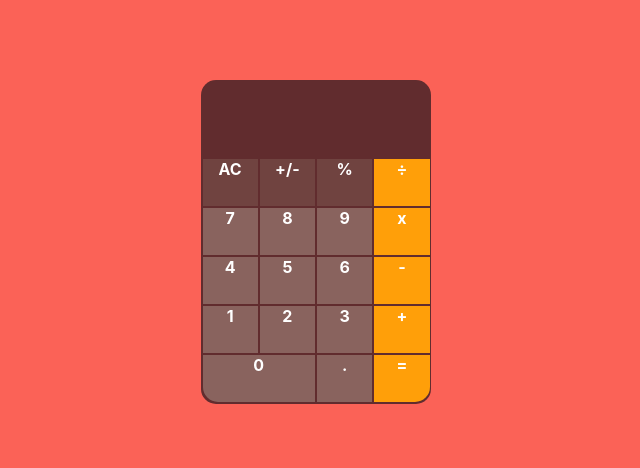
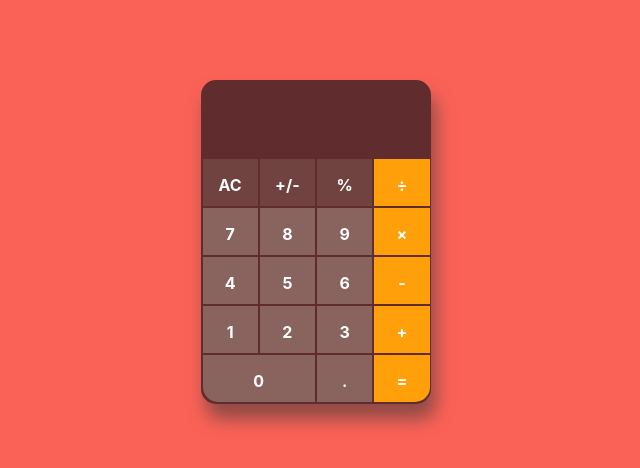
Before and after one commit to marynghiem/Calculator, a React (Create React App) app: page / in a window 1280 px wide. Shown: the top 468 px of the page, without its empty margins (324-964 px from the left). Built offline with nearby package versions, Linux system fonts and the light colour scheme.

Commit message:
replaced clearing out display with a flag and added p tags in html

```diff
--- a/src/components/Calculator.tsx
+++ b/src/components/Calculator.tsx
@@ -149,59 +149,56 @@ useEffect(() => {
 const insertSubtract = () => {
   if (savedNumbers.length % 2 === 0){
     setSavedNumbers([...savedNumbers, parseFloat(display), "-"]);
-  setDisplay("");
+    setShouldClearDisplay(true);
   }
   else {
     setSavedNumbers([...savedNumbers, "-"]);
-    setDisplay("");
+    setShouldClearDisplay(true);
   }
 }
 
 const insertAdd = () => {
   if (savedNumbers.length % 2 === 0) {
     setSavedNumbers([...savedNumbers, parseFloat(display), "+"]);
-    setDisplay("");
+    setShouldClearDisplay(true);
   }
   else {
     setSavedNumbers([...savedNumbers, "+"]);
-    setDisplay("");
+    setShouldClearDisplay(true);
   }
 }
 
 const insertMultiply = () => {
   if (savedNumbers.length % 2 === 0){
     setSavedNumbers([...savedNumbers, parseFloat(display), "*"]);
-    setDisplay("");
+    setShouldClearDisplay(true);
   }
   else{
     setSavedNumbers([...savedNumbers, "*"]);
-    setDisplay("");
+    setShouldClearDisplay(true);
   }
 }
 
 const insertDivide = () => {
   if (savedNumbers.length % 2 === 0){
     setSavedNumbers([...savedNumbers, parseFloat(display), "/"])
-  setDisplay("");
+    setShouldClearDisplay(true);
   }
   else {
     setSavedNumbers([...savedNumbers, "/"])
-    setDisplay("");
+    setShouldClearDisplay(true);
   }
 }
 
 const insertEqual = () => {
   setSavedNumbers([...savedNumbers,parseFloat(display), "="])
-  setDisplay("")
 }
 
 const insertPercent = () => {
   if (savedNumbers.length % 2 === 0){
-    setSavedNumbers([...savedNumbers, parseFloat(display), "%"])
-  setDisplay("");}
+    setSavedNumbers([...savedNumbers, parseFloat(display), "%"])} //dont think i need this set display
   else {
-    setSavedNumbers([savedNumbers[0]/100])
-    setDisplay(`${savedNumbers[0]/100}`);
+    setSavedNumbers([savedNumbers[0], "%"]);
   }
 
 }
@@ -259,25 +256,25 @@ const changeMultiplyColor = () => {
   return (
     <div className="container">
       <div className="calculations">{display}</div>
-        <div className="allClear numbersAndOperators brown" onClick={clearDisplay}>AC</div>
-        <div className="positiveOrNegative numbersAndOperators brown" onClick={insertPositiveOrNegative}>+/-</div>
-        <div className="percent numbersAndOperators brown" onClick={insertPercent}>%</div>
-        <div className={`division numbersAndOperators orange ${changeDivideColor()}`} onClick={insertDivide}>&#247;</div>
-        <div className="seven numbersAndOperators" onClick={insertSeven}>7</div>
-        <div className="eight numbersAndOperators" onClick={insertEight}>8</div>
-        <div className="nine numbersAndOperators" onClick={insertNine}>9</div>
-        <div className={`multiply numbersAndOperators orange ${changeMultiplyColor()}`} onClick={insertMultiply}>x</div>
-        <div className="four numbersAndOperators" onClick={insertFour}>4</div>
-        <div className="five numbersAndOperators" onClick={insertFive}>5</div>
-        <div className="six numbersAndOperators" onClick={insertSix}>6</div>
-        <div className={`minus numbersAndOperators orange ${changeSubtractColor()}`} onClick={insertSubtract}>-</div>
-        <div className="one numbersAndOperators" onClick={insertOne}>1</div>
-        <div className="two numbersAndOperators" onClick={insertTwo}>2</div>
-        <div className="three numbersAndOperators" onClick={insertThree}>3</div>
-        <div className={`plus numbersAndOperators orange ${changeAddColor()}`} onClick={insertAdd}>+</div>
-        <div className="zero numbersAndOperators" onClick={insertZero}>0</div>
-        <div className="decimal numbersAndOperators" onClick={insertDecimal}>.</div>
-        <div className="equal numbersAndOperators orange" onClick={insertEqual}>=</div>
+        <div className="allClear numbersAndOperators brown" onClick={clearDisplay}><p>AC</p></div>
+        <div className="positiveOrNegative numbersAndOperators brown" onClick={insertPositiveOrNegative}><p>+/-</p></div>
+        <div className="percent numbersAndOperators brown" onClick={insertPercent}><p>%</p></div>
+        <div className={`division numbersAndOperators orange ${changeDivideColor()}`} onClick={insertDivide}><p>&#247;</p></div>
+        <div className="seven numbersAndOperators" onClick={insertSeven}><p>7</p></div>
+        <div className="eight numbersAndOperators" onClick={insertEight}><p>8</p></div>
+        <div className="nine numbersAndOperators" onClick={insertNine}><p>9</p></div>
+        <div className={`multiply numbersAndOperators orange ${changeMultiplyColor()}`} onClick={insertMultiply}><p>&#215;</p></div>
+        <div className="four numbersAndOperators" onClick={insertFour}><p>4</p></div>
+        <div className="five numbersAndOperators" onClick={insertFive}><p>5</p></div>
+        <div className="six numbersAndOperators" onClick={insertSix}><p>6</p></div>
+        <div className={`minus numbersAndOperators orange ${changeSubtractColor()}`} onClick={insertSubtract}><p>-</p></div>
+        <div className="one numbersAndOperators" onClick={insertOne}><p>1</p></div>
+        <div className="two numbersAndOperators" onClick={insertTwo}><p>2</p></div>
+        <div className="three numbersAndOperators" onClick={insertThree}><p>3</p></div>
+        <div className={`plus numbersAndOperators orange ${changeAddColor()}`} onClick={insertAdd}><p>+</p></div>
+        <div className="zero numbersAndOperators" onClick={insertZero}><p>0</p></div>
+        <div className="decimal numbersAndOperators" onClick={insertDecimal}><p>.</p></div>
+        <div className="equal numbersAndOperators orange" onClick={insertEqual}><p>=</p></div>
     </div>
   );
 };
--- a/src/css/Calculator.css
+++ b/src/css/Calculator.css
@@ -8,6 +8,7 @@
   padding: 0px;
   color: white;
   font-weight: bold;
+  box-shadow: 5px 15px 18px rgba(58, 57, 57, 0.562);
 }
 
 .calculations {
```
